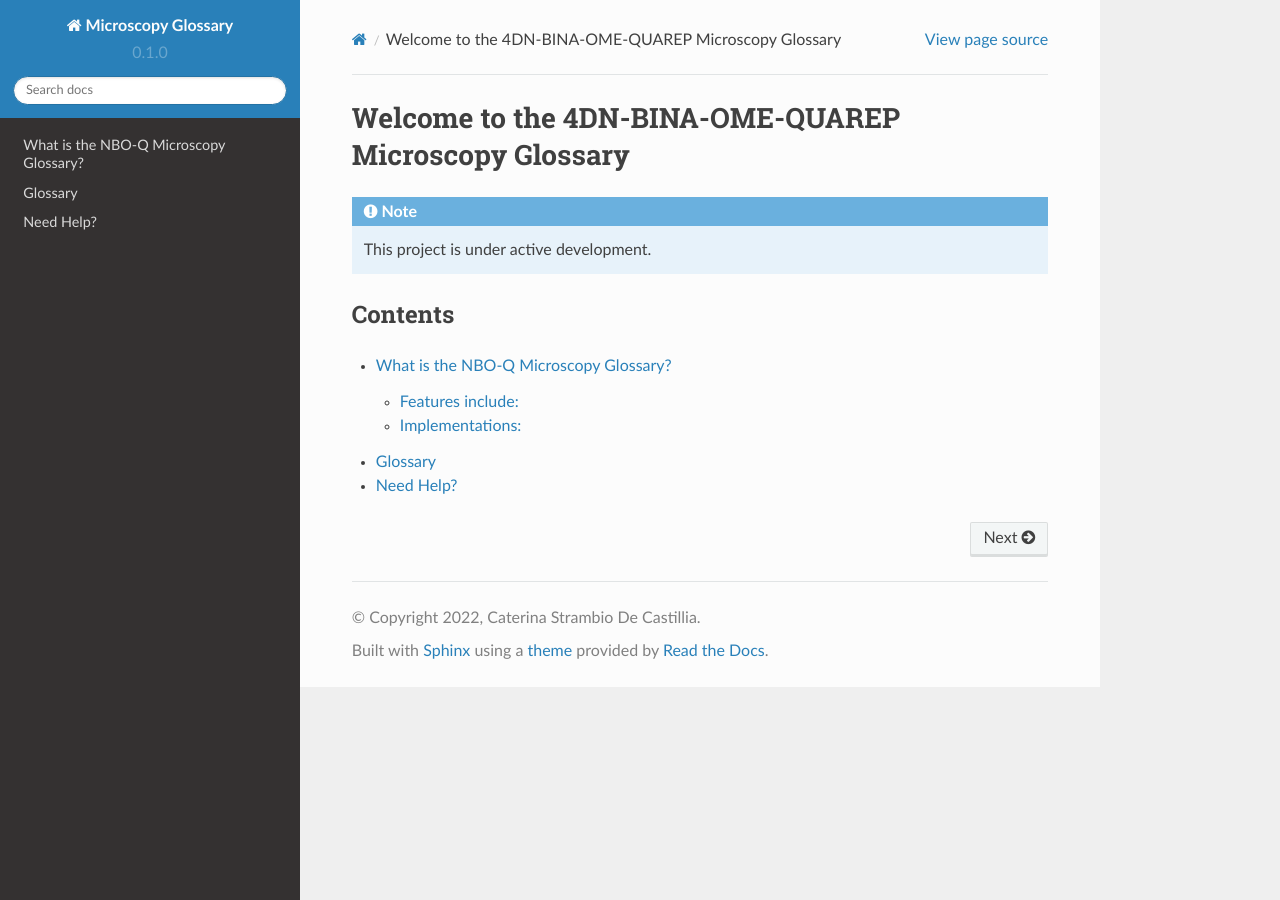
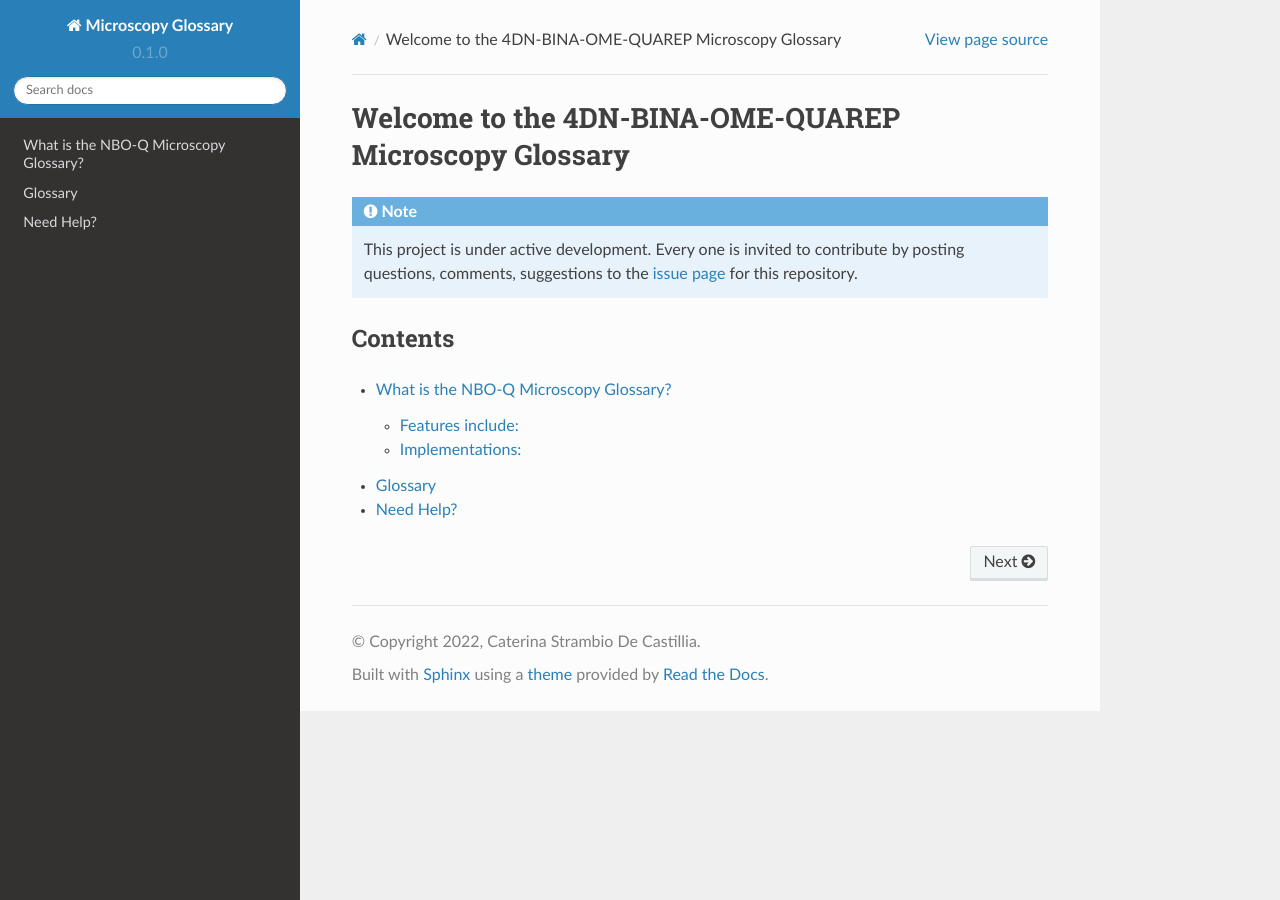
Before and after one commit to WU-BIMAC/NBO-Q_MicroscopyGlossary, a Sphinx documentation site: the page built from docs/source/index.rst, in a window 1280 px wide. Built offline with Sphinx 7.4.7 and the Read the Docs theme 2.0.0, drawn with Linux system fonts in a browser that asks for light colours; pages that are not in the unit, such as notebooks, are missing from menus.

Commit message:
Added disclaimer note to Index

```diff
--- a/docs/source/index.rst
+++ b/docs/source/index.rst
@@ -4,7 +4,7 @@ Welcome to the 4DN-BINA-OME-QUAREP Microscopy Glossary
 
 .. note::
 
-   This project is under active development.
+   This project is under active development. Every one is invited to contribute by posting questions, comments, suggestions to the `issue page <https://github.com/WU-BIMAC/NBO-Q_MicroscopyGlossary/issues>`_ for this repository.
 
 Contents
 --------
```
Also changed, not shown: 3 other files.
